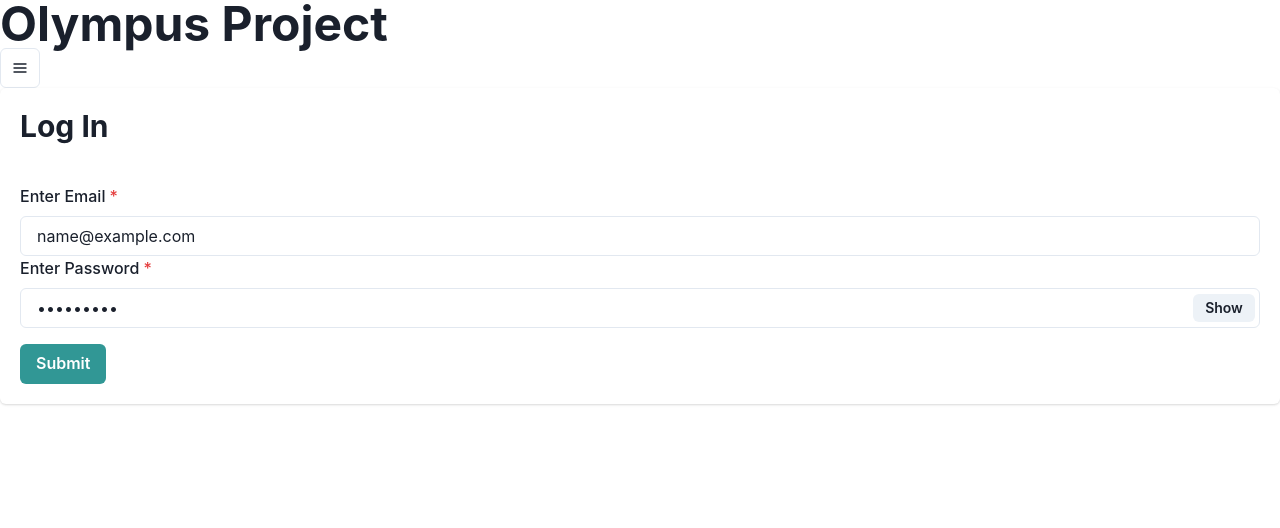
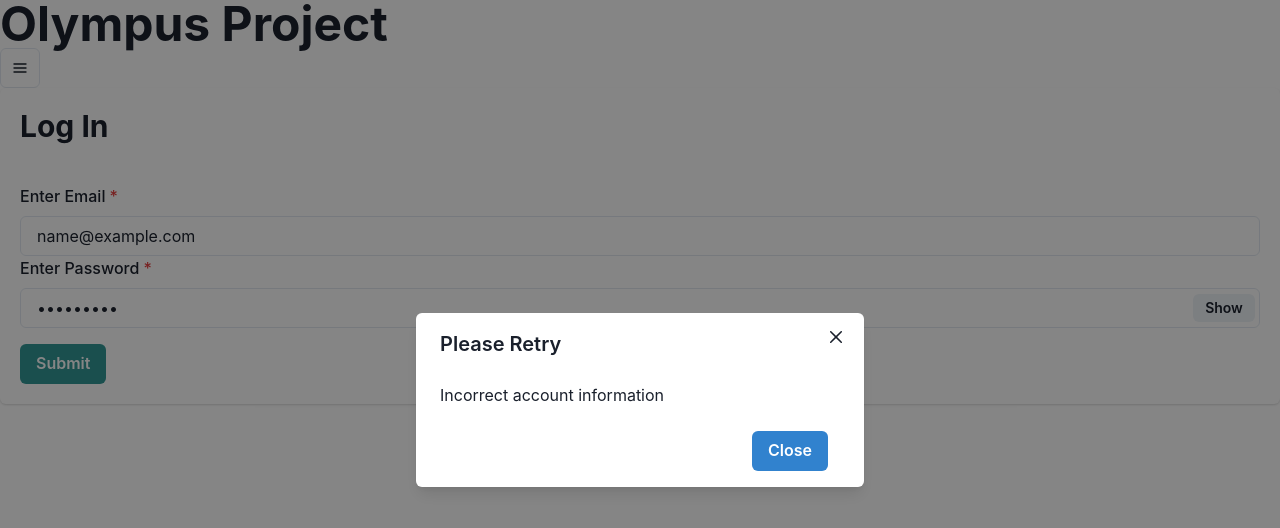
Before and after one commit to Derricklaff/Olympus-Project, a React (Create React App) app in the folder client/: page /sign-in in a window 1280 px wide. Both pictures are taken after typing "name@example.com", "Sample123" into the empty fields and a click on the button "Submit". Shown: the top 528 px of the page. Built offline with nearby package versions, Linux system fonts and the light colour scheme; no server answers.

Commit message:
adds modal for sign in errors

```diff
--- a/client/src/components/LoginForm/LoginForm.js
+++ b/client/src/components/LoginForm/LoginForm.js
@@ -1,4 +1,5 @@
 import Auth from '../../utils/auth';
+import LoginModal from './LoginModal';
 import { useMutation } from '@apollo/client';
 import { LOGIN_USER } from '../../utils/mutations';
 import { Field, Form, Formik } from 'formik'
@@ -13,7 +14,8 @@ import {
   CardBody,
   Heading,
   InputRightElement,
-  InputGroup
+  InputGroup,
+  useDisclosure,
 } from '@chakra-ui/react';
 import { useState } from 'react';
 
@@ -21,9 +23,9 @@ import { useState } from 'react';
 const LoginForm = () => {
   const [ login ] = useMutation(LOGIN_USER);
   const [show, setShow] = useState(false);
+  const { isOpen, onOpen, onClose } = useDisclosure();
 
   const handleFormSubmit = async (values, actions) => {
-    alert(JSON.stringify(values, null, 2))
     actions.setSubmitting(false)
 
     try {
@@ -33,13 +35,14 @@ const LoginForm = () => {
       console.log(data)
       Auth.login(data.login.token);
     } catch (err) {
-      console.log(err);
+      onOpen();
     }
   }
 
   const handleClick = () => setShow(!show)
 
   return (
+    <>
     <Card>
       <CardHeader>
         <Heading as='h2' size='lg'>
@@ -94,6 +97,8 @@ const LoginForm = () => {
         </Formik>
       </CardBody>
     </Card>
+    <LoginModal isOpen={isOpen} onClose={onClose} />
+    </>
   )
 }
 
--- /dev/null
+++ b/client/src/components/LoginForm/LoginModal.js
@@ -0,0 +1,45 @@
+import {
+    Modal,
+    ModalOverlay,
+    ModalContent,
+    ModalHeader,
+    ModalFooter,
+    ModalBody,
+    ModalCloseButton,
+    Button,
+    Text
+  } from '@chakra-ui/react';
+
+  function LoginModal({ isOpen, onClose }) {
+
+    return (
+        <>
+        <Modal
+        isCentered
+        onClose={onClose}
+        isOpen={isOpen}
+        motionPreset='slideInBottom'
+        >
+        <ModalOverlay />
+        <ModalContent>
+          <ModalHeader>
+            Please Retry
+          </ModalHeader>
+          <ModalCloseButton />
+          <ModalBody>
+            <Text>
+                Incorrect account information
+            </Text>
+          </ModalBody>
+          <ModalFooter>
+            <Button colorScheme='blue' mr={3} onClick={onClose}>
+              Close
+            </Button>
+          </ModalFooter>
+        </ModalContent>
+        </Modal>
+        </>
+    )
+  }
+
+  export default LoginModal;
```
